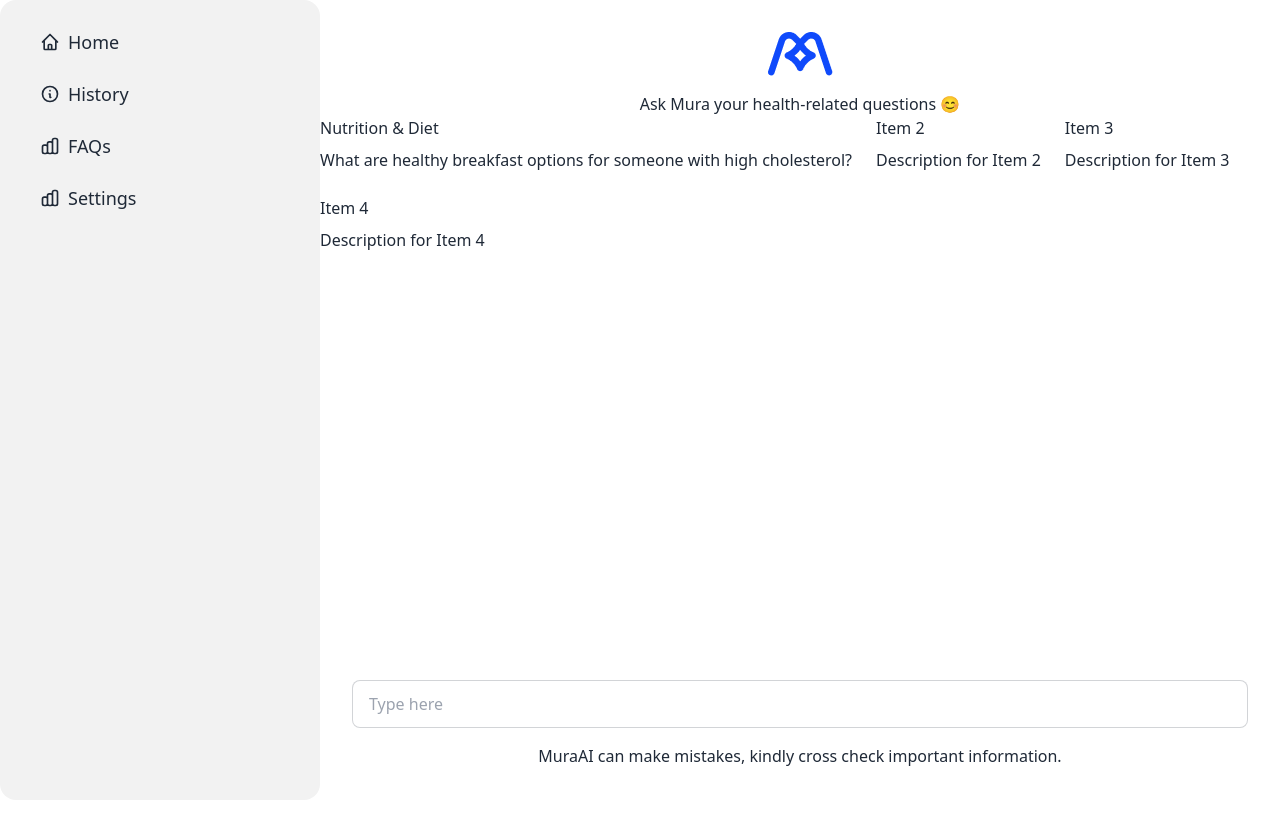
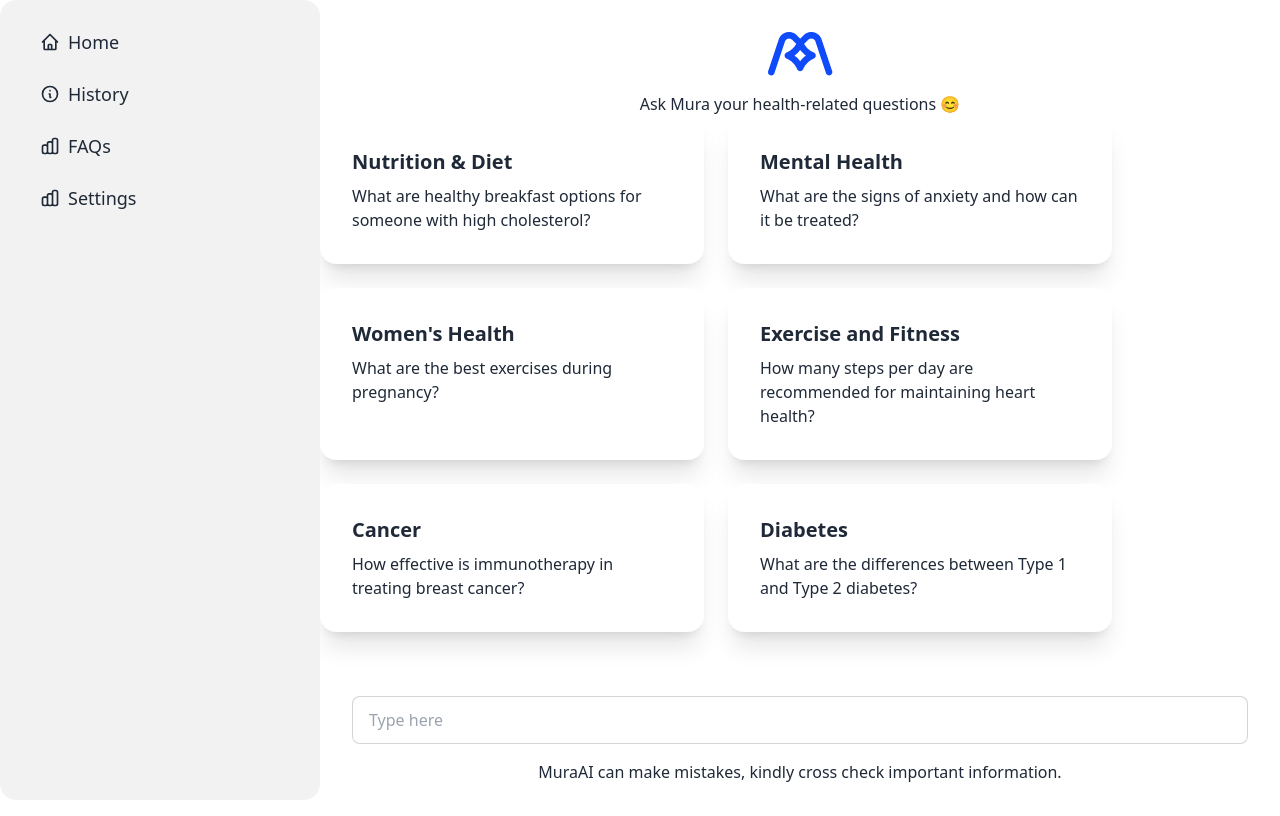
Before and after one commit to Jasiel-Stark8/MuraAI, a Flask app: page /chat in a window 1280 px wide. Run offline with Flask 3, Linux system fonts and the light colour scheme.

Commit message:
update main page

```diff
--- a/app.py
+++ b/app.py
@@ -48,9 +48,11 @@ def home():
     """Home Page - generate"""
     items = [
         {'title': 'Nutrition & Diet', 'description': 'What are healthy breakfast options for someone with high cholesterol?'},
-        {'title': 'Item 2', 'description': 'Description for Item 2'},
-        {'title': 'Item 3', 'description': 'Description for Item 3'},
-        {'title': 'Item 4', 'description': 'Description for Item 4'}
+        {'title': 'Mental Health', 'description': 'What are the signs of anxiety and how can it be treated?'},
+        {'title': 'Women\'s Health', 'description': 'What are the best exercises during pregnancy?'},
+        {'title': 'Exercise and Fitness', 'description': 'How many steps per day are recommended for maintaining heart health?'},
+        {'title': 'Cancer', 'description': 'How effective is immunotherapy in treating breast cancer?'},
+        {'title': 'Diabetes', 'description': 'What are the differences between Type 1 and Type 2 diabetes?'},
     ]
     return render_template('generate.html', items=items)
 
--- a/static/dist/css/main.css
+++ b/static/dist/css/main.css
@@ -629,6 +629,40 @@ html {
   --tw-backdrop-sepia:  ;
 }
 
+.container {
+  width: 100%;
+}
+
+@media (min-width: 640px) {
+  .container {
+    max-width: 640px;
+  }
+}
+
+@media (min-width: 768px) {
+  .container {
+    max-width: 768px;
+  }
+}
+
+@media (min-width: 1024px) {
+  .container {
+    max-width: 1024px;
+  }
+}
+
+@media (min-width: 1280px) {
+  .container {
+    max-width: 1280px;
+  }
+}
+
+@media (min-width: 1536px) {
+  .container {
+    max-width: 1536px;
+  }
+}
+
 .avatar.placeholder > div {
   display: flex;
   align-items: center;
@@ -710,6 +744,76 @@ html {
   content: var(--tw-content);
 }
 
+.card {
+  position: relative;
+  display: flex;
+  flex-direction: column;
+  border-radius: var(--rounded-box, 1rem);
+}
+
+.card:focus {
+  outline: 2px solid transparent;
+  outline-offset: 2px;
+}
+
+.card-body {
+  display: flex;
+  flex: 1 1 auto;
+  flex-direction: column;
+  padding: var(--padding-card, 2rem);
+  gap: 0.5rem;
+}
+
+.card-body :where(p) {
+  flex-grow: 1;
+}
+
+.card-actions {
+  display: flex;
+  flex-wrap: wrap;
+  align-items: flex-start;
+  gap: 0.5rem;
+}
+
+.card figure {
+  display: flex;
+  align-items: center;
+  justify-content: center;
+}
+
+.card.image-full {
+  display: grid;
+}
+
+.card.image-full:before {
+  position: relative;
+  content: "";
+  z-index: 10;
+  border-radius: var(--rounded-box, 1rem);
+  --tw-bg-opacity: 1;
+  background-color: var(--fallback-n,oklch(var(--n)/var(--tw-bg-opacity)));
+  opacity: 0.75;
+}
+
+.card.image-full:before,
+    .card.image-full > * {
+  grid-column-start: 1;
+  grid-row-start: 1;
+}
+
+.card.image-full > figure img {
+  height: 100%;
+  -o-object-fit: cover;
+     object-fit: cover;
+}
+
+.card.image-full > .card-body {
+  position: relative;
+  z-index: 20;
+  --tw-text-opacity: 1;
+  color: var(--fallback-nc,oklch(var(--nc)/var(--tw-text-opacity)));
+}
+
 .chat {
   display: grid;
   grid-template-columns: repeat(2, minmax(0, 1fr));
@@ -1107,6 +1211,53 @@ html {
   }
 }
 
+.card :where(figure:first-child) {
+  overflow: hidden;
+  border-start-start-radius: inherit;
+  border-start-end-radius: inherit;
+  border-end-start-radius: unset;
+  border-end-end-radius: unset;
+}
+
+.card :where(figure:last-child) {
+  overflow: hidden;
+  border-start-start-radius: unset;
+  border-start-end-radius: unset;
+  border-end-start-radius: inherit;
+  border-end-end-radius: inherit;
+}
+
+.card:focus-visible {
+  outline: 2px solid currentColor;
+  outline-offset: 2px;
+}
+
+.card.bordered {
+  border-width: 1px;
+  --tw-border-opacity: 1;
+  border-color: var(--fallback-b2,oklch(var(--b2)/var(--tw-border-opacity)));
+}
+
+.card.compact .card-body {
+  padding: 1rem;
+  font-size: 0.875rem;
+  line-height: 1.25rem;
+}
+
+.card-title {
+  display: flex;
+  align-items: center;
+  gap: 0.5rem;
+  font-size: 1.25rem;
+  line-height: 1.75rem;
+  font-weight: 600;
+}
+
+.card.image-full :where(figure) {
+  overflow: hidden;
+  border-radius: inherit;
+}
+
 .checkbox:focus {
   box-shadow: none;
 }
@@ -1478,6 +1629,26 @@ html {
   visibility: visible;
 }
 
+.card-compact .card-body {
+  padding: 1rem;
+  font-size: 0.875rem;
+  line-height: 1.25rem;
+}
+
+.card-compact .card-title {
+  margin-bottom: 0.25rem;
+}
+
+.card-normal .card-body {
+  padding: var(--padding-card, 2rem);
+  font-size: 1rem;
+  line-height: 1.5rem;
+}
+
+.card-normal .card-title {
+  margin-bottom: 0.75rem;
+}
+
 .drawer-open > .drawer-toggle ~ .drawer-side > .drawer-overlay {
   cursor: default;
   background-color: transparent;
@@ -1693,6 +1864,10 @@ html {
   width: 14rem;
 }
 
+.w-96 {
+  width: 24rem;
+}
+
 .max-w-xs {
   max-width: 20rem;
 }
@@ -1832,6 +2007,11 @@ html {
   background-color: var(--fallback-b2,oklch(var(--b2)/var(--tw-bg-opacity)));
 }
 
+.bg-base-100 {
+  --tw-bg-opacity: 1;
+  background-color: var(--fallback-b1,oklch(var(--b1)/var(--tw-bg-opacity)));
+}
+
 .p-6 {
   padding: 1.5rem;
 }
@@ -2012,6 +2192,12 @@ html {
 
 .opacity-80 {
   opacity: 0.8;
+}
+
+.shadow-xl {
+  --tw-shadow: 0 20px 25px -5px rgb(0 0 0 / 0.1), 0 8px 10px -6px rgb(0 0 0 / 0.1);
+  --tw-shadow-colored: 0 20px 25px -5px var(--tw-shadow-color), 0 8px 10px -6px var(--tw-shadow-color);
+  box-shadow: var(--tw-ring-offset-shadow, 0 0 #0000), var(--tw-ring-shadow, 0 0 #0000), var(--tw-shadow);
 }
 
 @media (min-width: 1024px) {
--- a/templates/generate.html
+++ b/templates/generate.html
@@ -3,8 +3,8 @@
 {% block content %}
 <div class="drawer lg:drawer-open">
     <input id="my-drawer-2" type="checkbox" class="drawer-toggle" />
-    <div class="drawer-content flex flex-col h-full">
-        <div class="flex flex-col h-full w-full">
+    <div class="drawer-content flex flex-col h-full justify-center">
+        <div class="flex flex-col h-full w-full container m-auto">
             <div class="flex-1 w-full py-8">
                 <div class="flex w-full">
                     <div class="w-full">
@@ -14,9 +14,11 @@
                         </div>
                         <div class="flex flex-row flex-wrap gap-6">
                             {% for item in items %}
-                            <div class="flex flex-col gap-2">
-                                <h6>{{ item['title'] }}</h6>
-                                <p>{{ item['description'] }}</p>
+                            <div class="flex flex-col gap-2 card w-96 bg-base-100 shadow-xl">
+                                <div class="card-body">
+                                    <h2 class="card-title">{{ item['title'] }}</h2>
+                                    <p>{{ item['description'] }}</p>
+                                </div>
                             </div>
                             {% endfor %}
                         </div>
```
